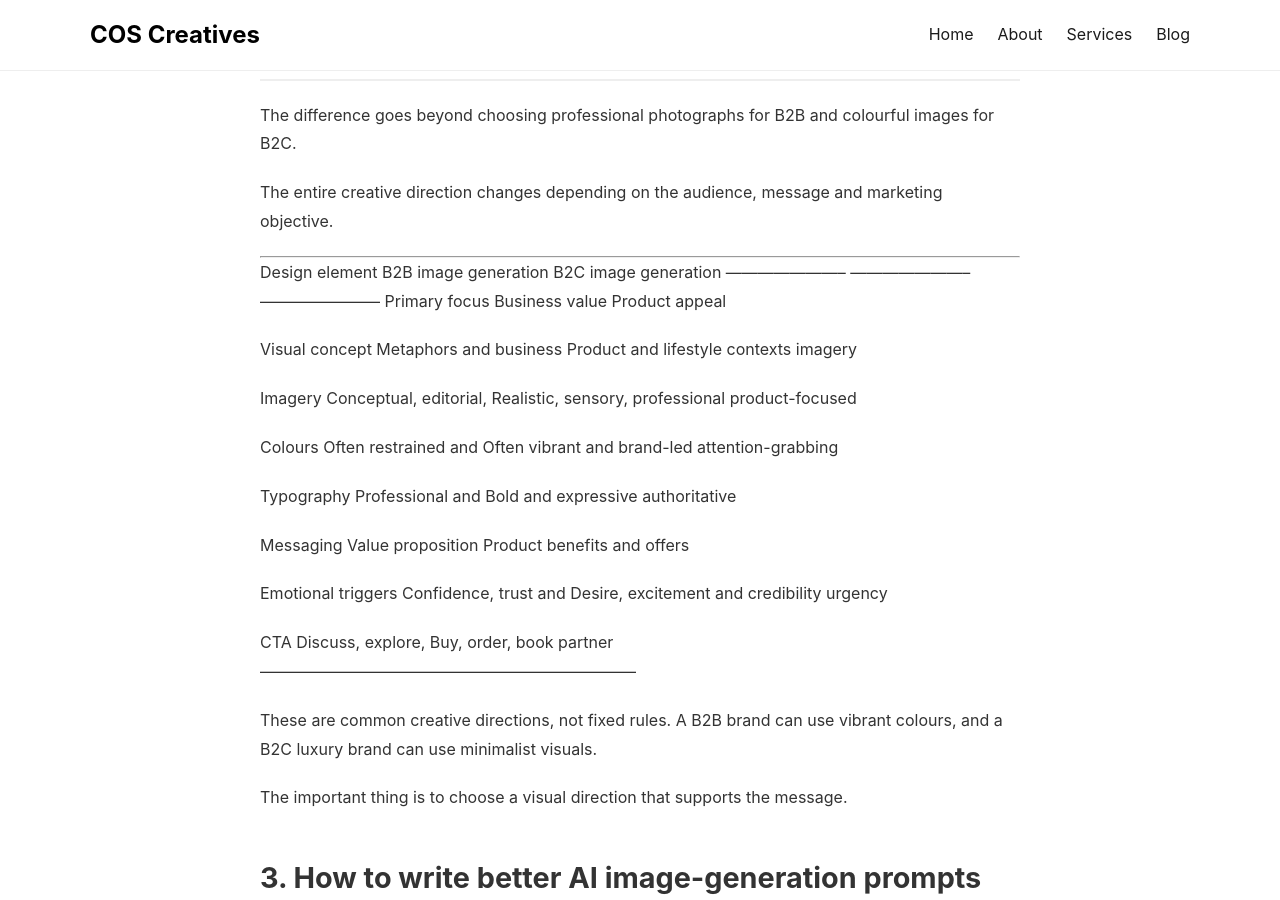
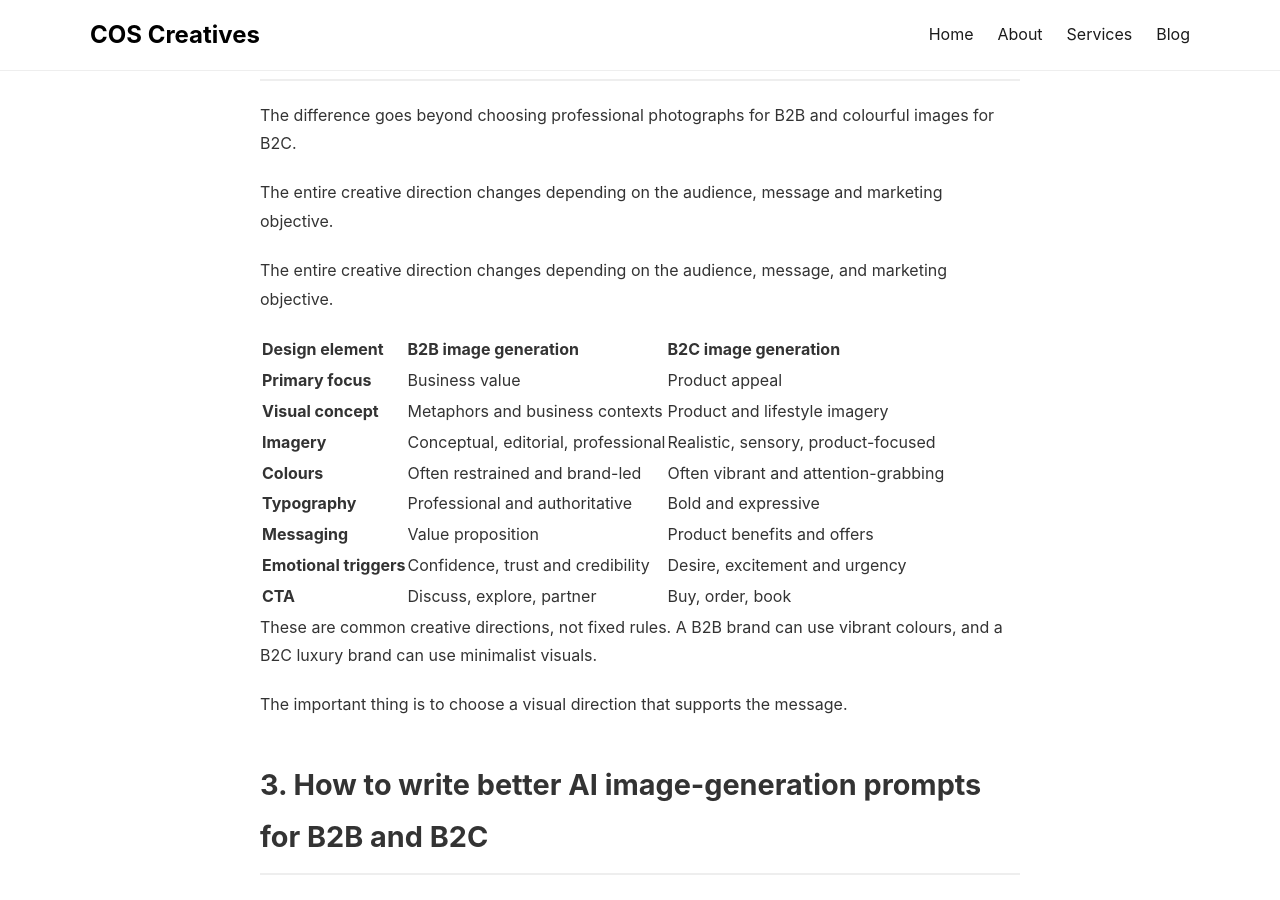
Before and after one commit to coscreativez-main/website, a Jekyll site: the page built from _posts/2026-11-14-b2b-vs-b2c-posters-image-generation.md, in a window 1280 px wide and 900 px high, scrolled down 2975 px. Built offline with Jekyll 4.4.1, drawn with Linux system fonts in a browser that asks for light colours; a script that is not in the unit is left out.

Commit message:
Refactor B2B vs B2C image generation comparison table

```diff
--- a/_posts/2026-11-14-b2b-vs-b2c-posters-image-generation.md
+++ b/_posts/2026-11-14-b2b-vs-b2c-posters-image-generation.md
@@ -134,32 +134,18 @@ colourful images for B2C.
 The entire creative direction changes depending on the audience, message
 and marketing objective.
 
-  -----------------------------------------------------------------------
-  Design element          B2B image generation    B2C image generation
-  ----------------------- ----------------------- -----------------------
-  Primary focus           Business value          Product appeal
+ The entire creative direction changes depending on the audience, message, and marketing objective.
 
-  Visual concept          Metaphors and business  Product and lifestyle
-                          contexts                imagery
-
-  Imagery                 Conceptual, editorial,  Realistic, sensory,
-                          professional            product-focused
-
-  Colours                 Often restrained and    Often vibrant and
-                          brand-led               attention-grabbing
-
-  Typography              Professional and        Bold and expressive
-                          authoritative
-
-  Messaging               Value proposition       Product benefits and
-                                                  offers
-
-  Emotional triggers      Confidence, trust and   Desire, excitement and
-                          credibility             urgency
-
-  CTA                     Discuss, explore,       Buy, order, book
-                          partner
-  -----------------------------------------------------------------------
+| Design element | B2B image generation | B2C image generation |
+| :--- | :--- | :--- |
+| **Primary focus** | Business value | Product appeal |
+| **Visual concept** | Metaphors and business contexts | Product and lifestyle imagery |
+| **Imagery** | Conceptual, editorial, professional | Realistic, sensory, product-focused |
+| **Colours** | Often restrained and brand-led | Often vibrant and attention-grabbing |
+| **Typography** | Professional and authoritative | Bold and expressive |
+| **Messaging** | Value proposition | Product benefits and offers |
+| **Emotional triggers** | Confidence, trust and credibility | Desire, excitement and urgency |
+| **CTA** | Discuss, explore, partner | Buy, order, book |
 
 These are common creative directions, not fixed rules. A B2B brand can
 use vibrant colours, and a B2C luxury brand can use minimalist visuals.
```
